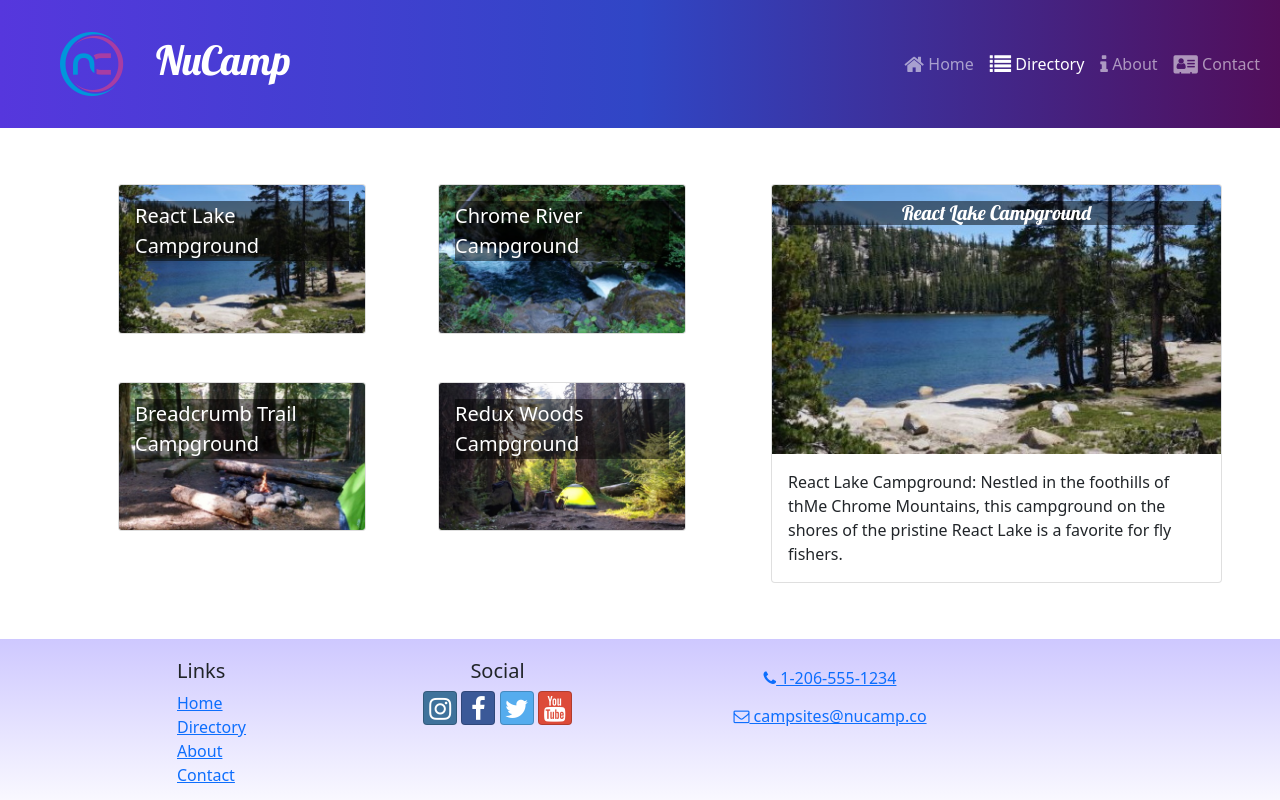
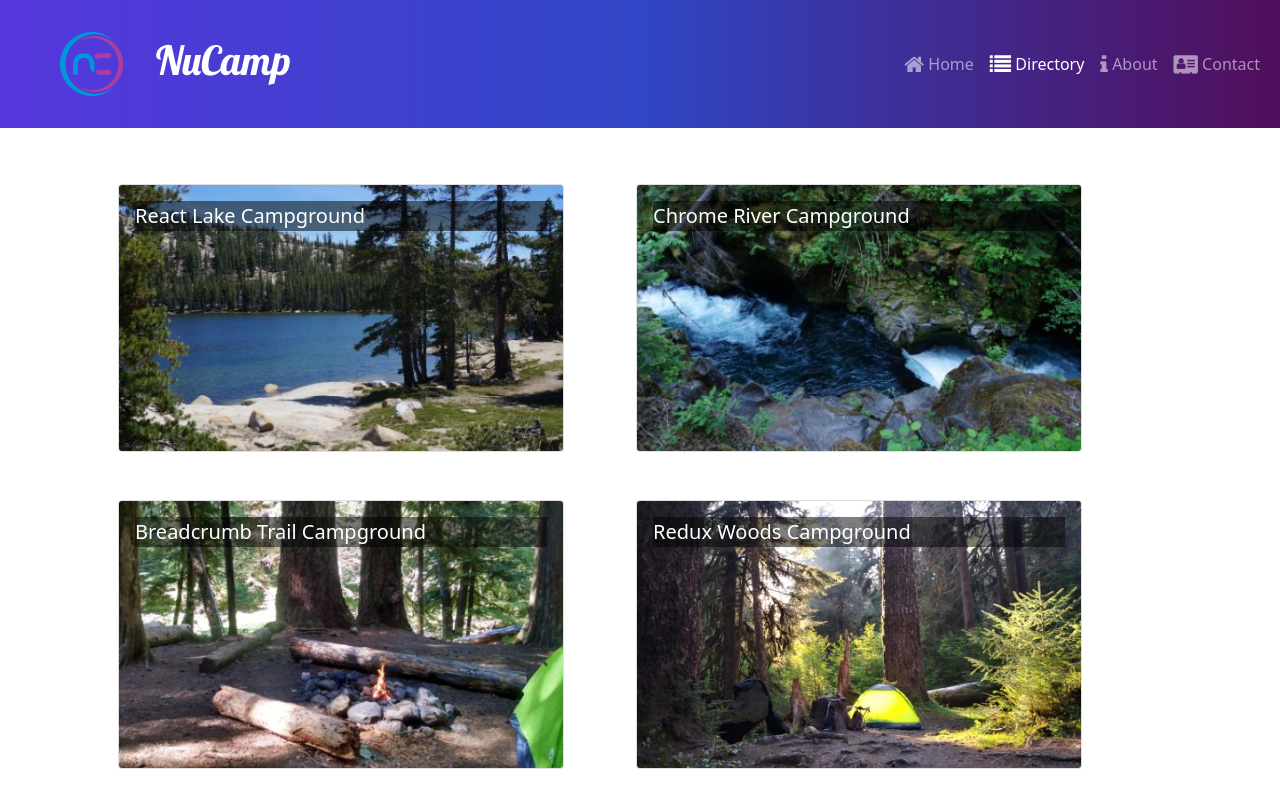
Before and after one commit to mlawhun76/nucampsiteREDO, a React (Create React App) app: page /directory in a window 1280 px wide. Shown: the top 800 px of the page. Built offline with nearby package versions, Linux system fonts and the light colour scheme.

Commit message:
Week 2 UseParams in DetialPage updated to render a page with the clicked campsite

```diff
--- a/src/App.js
+++ b/src/App.js
@@ -1,10 +1,12 @@
 import {Routes, Route} from 'react-router-dom';
 import ContactPage from './pages/ContactPage';
 import HomePage from './pages/HomePage';
-import './App.css';
 import Header from './components/Header';
 import Footer from './components/Footer';
 import CampsitesDirectoryPage from './pages/CampsitesDirectoryPage';
+import CampsiteDetailPage from './pages/CampsiteDetailPage';
+import './App.css';
+
 
 
 function App() {
@@ -15,6 +17,9 @@
           <Route path='/' element={<HomePage/>} />
           <Route path='contact' element={<ContactPage/>} />
           <Route path='directory' element={<CampsitesDirectoryPage/>} />
+          <Route path='directory/:campsiteId'
+                 element={<CampsiteDetailPage/>}
+          />
         </Routes>
       <Footer/>
     </div>
--- a/src/features/campsites/CampsiteCard.js
+++ b/src/features/campsites/CampsiteCard.js
@@ -1,23 +1,25 @@
 import {Card, CardImg, CardImgOverlay, CardTitle} from 'reactstrap';
+import {Link} from 'react-router-dom';
 
 //receives 'campsite' from CampsitesList.js. So... 'props' is actually 'campsite' passed in
 //Change 'props' to 'campsite' that's passed in
 const CampsiteCard = ({campsite}) => {
-    const {image, name} = campsite;
+    const {id, image, name} = campsite;
     return (
+        <Link to={`${id}`}>
             <Card>
                 <CardImg
                     width='100%'
                     src={image}
                     alt={name}
                 />
-
                 <CardImgOverlay>
                     <CardTitle>
                         {name}
                     </CardTitle>
                 </CardImgOverlay>
             </Card>
+        </Link>
     );
 };
 
--- a/src/features/campsites/CampsitesList.js
+++ b/src/features/campsites/CampsitesList.js
@@ -2,7 +2,7 @@
 import CampsiteCard from "./CampsiteCard";
 import { selectAllCampsites } from "./campsitesSlice";
 
-const CampsitesList = ({setCampsiteId}) => {
+const CampsitesList = () => {
     const campsites = selectAllCampsites();
     return(
         <Row className='ms-auto'>
@@ -12,7 +12,6 @@
                         md='5'
                         className='m-4'
                         key='{campsite.id}'
-                        onClick={() => setCampsiteId(campsite.id)}
                     >
                         <CampsiteCard campsite={campsite}/>
                     </Col>
--- a/src/features/campsites/campsitesSlice.js
+++ b/src/features/campsites/campsitesSlice.js
@@ -10,7 +10,7 @@
 // };
 
 export const selectCampsiteById = (id) => {
-    return CAMPSITES.find((campsite) => campsite.id === id);
+    return CAMPSITES.find((campsite) => campsite.id === parseInt(id));
 };
 
 export const selectFeaturedCampsite = () => {
--- /dev/null
+++ b/src/pages/CampsiteDetailPage.js
@@ -0,0 +1,20 @@
+import {Container, Row} from 'reactstrap';
+import { useParams} from 'react-router-dom';
+import { selectCampsiteById } from '../features/campsites/campsitesSlice';
+import CampsiteDetail from '../features/campsites/CampsiteDetail';
+
+const CampsiteDetailPage = () => {
+    const {campsiteId} = useParams();
+    const campsite = selectCampsiteById(campsiteId);
+
+    return (
+        <Container>
+            <Row>
+                <CampsiteDetail campsite={campsite} />
+            </Row>
+        </Container>
+    );
+
+};
+
+export default CampsiteDetailPage;
--- a/src/pages/CampsitesDirectoryPage.js
+++ b/src/pages/CampsitesDirectoryPage.js
@@ -1,24 +1,11 @@
-import { useState } from "react";
-import { Container, Row, Col,} from "reactstrap";
-import CampsiteDetail from '../features/campsites/CampsiteDetail';
+import { Container} from "reactstrap";
 import CampsitesList from "../features/campsites/CampsitesList";
-import { selectCampsiteById } from "../features/campsites/campsitesSlice";
 
 const CampsitesDirectoryPage = () => {
-    const [campsiteId, setCampsiteId] = useState(0);
-    const selectedCampsite = selectCampsiteById(campsiteId);
+
     return (
         <Container>
-
-            <Row>
-                <Col sm='5' md='7'>
-                    <CampsitesList setCampsiteId={setCampsiteId}/>
-                </Col>
-
-                <Col sm='7' md='5'>
-                    <CampsiteDetail campsite={selectedCampsite}/>
-                </Col>
-            </Row>
+            <CampsitesList />
         </Container>
     );
 };
```
Lines whose indentation alone changed are shown as unchanged.
